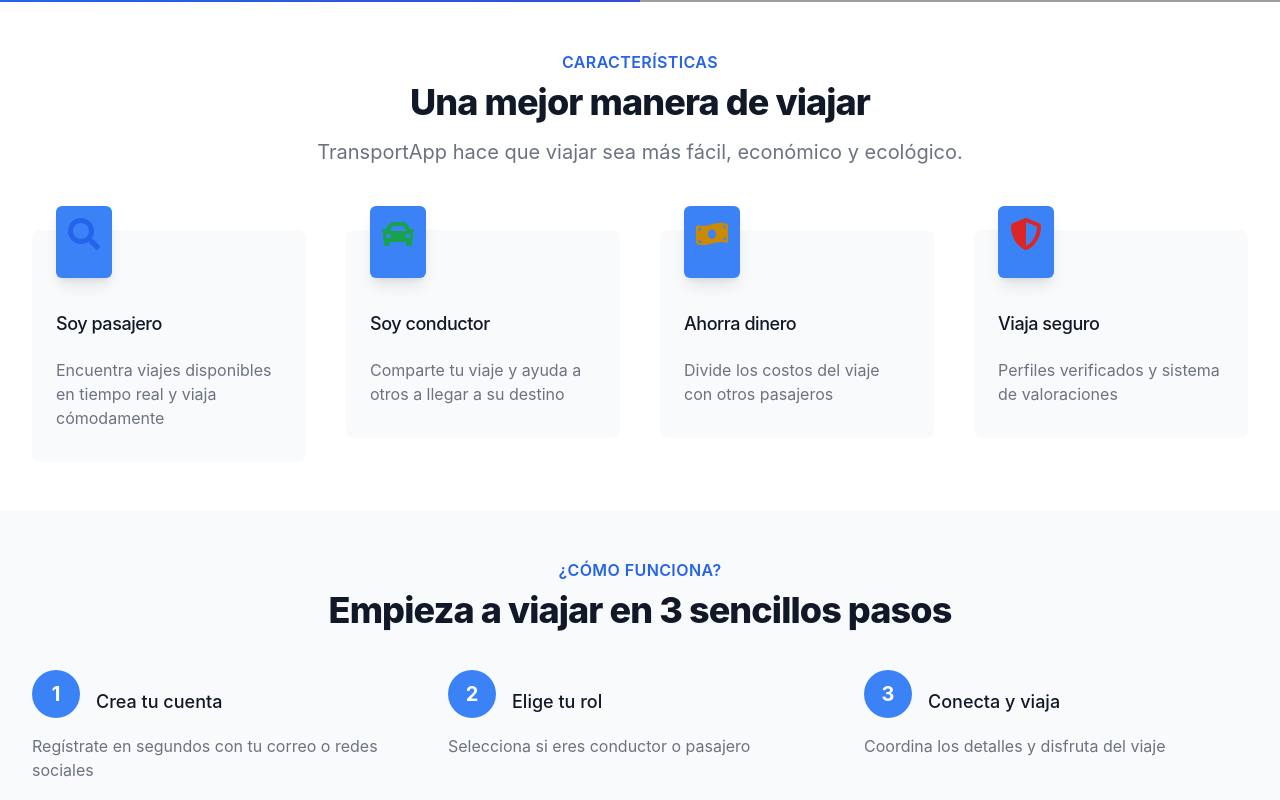
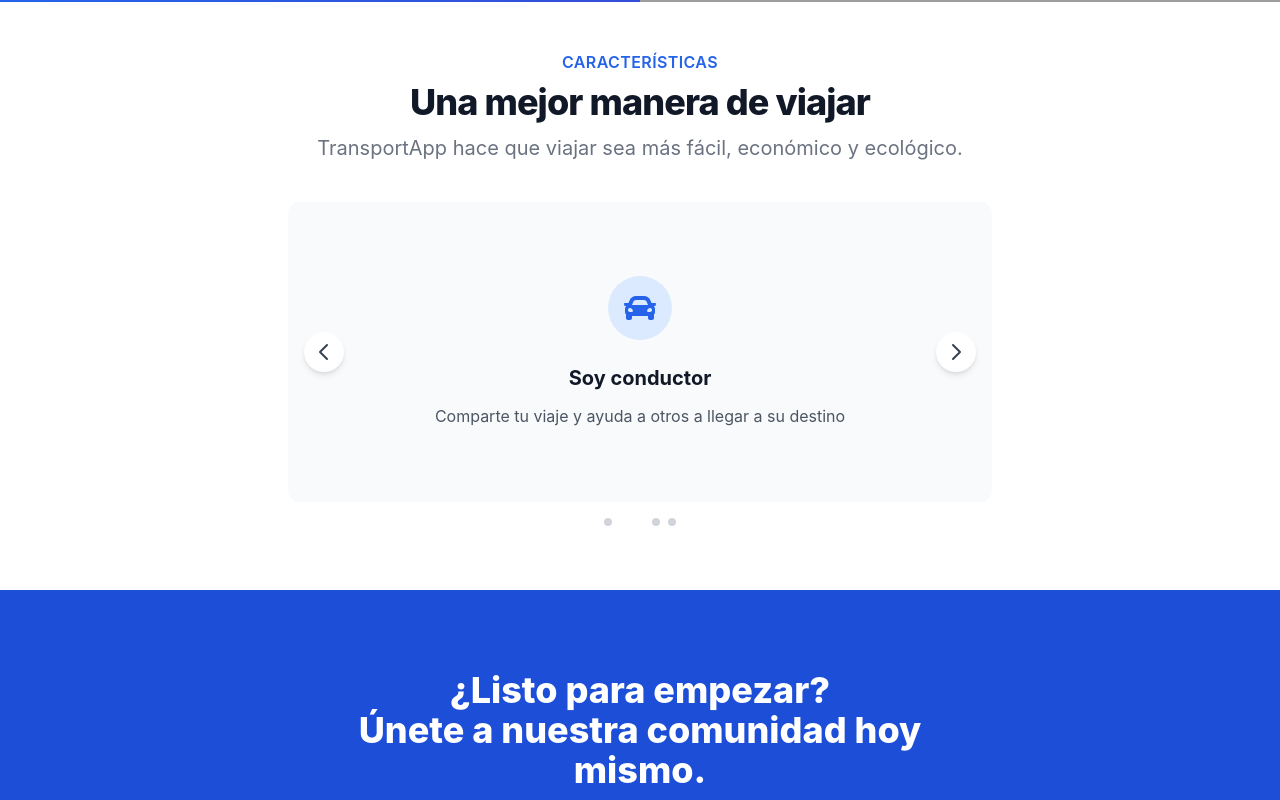
Before and after one commit to Pachodev77/transportapp, a React (Vite) app in the folder frontend/: page / in a window 1280 px wide. Shown: the part 620-1420 px from the top of the page. Built offline with nearby package versions, Linux system fonts and the light colour scheme; no server answers; grey boxes are pictures that could not be loaded.

Commit message:
Improve features carousel with better mobile responsiveness and fix JSX structure

```diff
--- a/frontend/src/pages/LandingPage.jsx
+++ b/frontend/src/pages/LandingPage.jsx
@@ -42,17 +42,61 @@ function LandingPage() {
   const [failedImages, setFailedImages] = useState([]);
 
   const [currentImageIndex, setCurrentImageIndex] = useState(0);
+  const [currentFeatureIndex, setCurrentFeatureIndex] = useState(0);
+  const [isAutoPlaying, setIsAutoPlaying] = useState(true);
 
-  // Efecto para cambiar la imagen automáticamente cada 4 segundos
+  // Efecto para cambiar la imagen del héroe automáticamente cada 4 segundos
   useEffect(() => {
     const interval = setInterval(() => {
       setCurrentImageIndex((prevIndex) =>
         prevIndex === heroImages.length - 1 ? 0 : prevIndex + 1
       );
-    }, 4000); // Cambiado de 2000ms a 4000ms
+    }, 4000);
 
     return () => clearInterval(interval);
   }, [heroImages.length]);
+
+  // Efecto para el carrusel de características
+  useEffect(() => {
+    if (!isAutoPlaying) return;
+
+    const featureInterval = setInterval(() => {
+      nextFeature();
+    }, 4000);
+
+    return () => clearInterval(featureInterval);
+  }, [isAutoPlaying, currentFeatureIndex]);
+
+  const goToFeature = (index) => {
+    setCurrentFeatureIndex(index);
+    setIsAutoPlaying(false);
+    // Reactivar el autoplay después de una selección manual
+    setTimeout(() => setIsAutoPlaying(true), 5000);
+  };
+
+  // Touch events for mobile swipe
+  const [touchStart, setTouchStart] = useState(0);
+  const [touchEnd, setTouchEnd] = useState(0);
+
+  const handleTouchStart = (e) => {
+    setTouchStart(e.targetTouches[0].clientX);
+  };
+
+  const handleTouchMove = (e) => {
+    setTouchEnd(e.targetTouches[0].clientX);
+  };
+
+  const handleTouchEnd = () => {
+    if (touchStart - touchEnd > 50) {
+      // Swipe left
+      nextFeature();
+    }
+
+    if (touchStart - touchEnd < -50) {
+      // Swipe right
+      prevFeature();
+    }
+  };
 
   const updateUserRole = useCallback(async (newRole) => {
     if (!currentUser) return false;
@@ -74,26 +118,48 @@ function LandingPage() {
 
   const features = [
     {
-      icon: <FaSearch className="w-8 h-8 text-blue-600 mb-4" />,
+      icon: <FaSearch className="w-6 h-6 text-blue-600" />,
       title: 'Soy pasajero',
-      description: 'Encuentra viajes disponibles en tiempo real y viaja cómodamente'
+      description: 'Encuentra viajes disponibles en tiempo real y viaja cómodamente',
+      color: 'blue'
     },
     {
-      icon: <FaCar className="w-8 h-8 text-green-600 mb-4" />,
+      icon: <FaCar className="w-6 h-6 text-green-600" />,
       title: 'Soy conductor',
-      description: 'Comparte tu viaje y ayuda a otros a llegar a su destino'
+      description: 'Comparte tu viaje y ayuda a otros a llegar a su destino',
+      color: 'green'
     },
     {
-      icon: <FaMoneyBillWave className="w-8 h-8 text-yellow-600 mb-4" />,
+      icon: <FaMoneyBillWave className="w-6 h-6 text-yellow-500" />,
       title: 'Ahorra dinero',
-      description: 'Divide los costos del viaje con otros pasajeros'
+      description: 'Divide los costos del viaje con otros pasajeros',
+      color: 'yellow'
     },
     {
-      icon: <FaShieldAlt className="w-8 h-8 text-red-600 mb-4" />,
+      icon: <FaShieldAlt className="w-6 h-6 text-red-500" />,
       title: 'Viaja seguro',
-      description: 'Perfiles verificados y sistema de valoraciones'
+      description: 'Perfiles verificados y sistema de valoraciones',
+      color: 'red'
     }
   ];
+
+  // Function to handle next feature
+  const nextFeature = () => {
+    setCurrentFeatureIndex((prevIndex) =>
+      prevIndex === features.length - 1 ? 0 : prevIndex + 1
+    );
+    setIsAutoPlaying(false);
+    setTimeout(() => setIsAutoPlaying(true), 5000);
+  };
+
+  // Function to handle previous feature
+  const prevFeature = () => {
+    setCurrentFeatureIndex((prevIndex) =>
+      prevIndex === 0 ? features.length - 1 : prevIndex - 1
+    );
+    setIsAutoPlaying(false);
+    setTimeout(() => setIsAutoPlaying(true), 5000);
+  };
 
   const steps = [
     {
@@ -210,76 +276,89 @@ function LandingPage() {
         </div>
       </div>
 
-      {/* Features */}
+      {/* Features Carousel */}
       <div className="py-12 bg-white">
-        <div className="max-w-7xl mx-auto px-4 sm:px-6 lg:px-8">
-          <div className="lg:text-center">
+        <div className="max-w-3xl mx-auto px-4 sm:px-6 lg:px-8">
+          <div className="text-center mb-10">
             <h2 className="text-base text-blue-600 font-semibold tracking-wide uppercase">Características</h2>
             <p className="mt-2 text-3xl leading-8 font-extrabold tracking-tight text-gray-900 sm:text-4xl">
               Una mejor manera de viajar
             </p>
-            <p className="mt-4 max-w-2xl text-xl text-gray-500 lg:mx-auto">
+            <p className="mt-3 max-w-2xl text-xl text-gray-500 mx-auto">
               TransportApp hace que viajar sea más fácil, económico y ecológico.
             </p>
           </div>
 
-          <div className="mt-10">
-            <div className="grid grid-cols-1 gap-10 sm:grid-cols-2 lg:grid-cols-4">
+          <div className="relative overflow-hidden">
+            {/* Carousel Items */}
+            <div
+              className="transition-all duration-500 ease-in-out transform"
+              style={{
+                height: '300px',
+                position: 'relative'
+              }}
+            >
               {features.map((feature, index) => (
-                <div key={index} className="pt-6">
-                  <div className="flow-root bg-gray-50 rounded-lg px-6 pb-8">
-                    <div className="-mt-6">
-                      <div>
-                        <span className="inline-flex items-center justify-center p-3 bg-blue-500 rounded-md shadow-lg">
-                          {feature.icon}
-                        </span>
-                      </div>
-                      <h3 className="mt-8 text-lg font-medium text-gray-900 tracking-tight">{feature.title}</h3>
-                      <p className="mt-5 text-base text-gray-500">
-                        {feature.description}
-                      </p>
+                <div
+                  key={index}
+                  className={`absolute inset-0 flex flex-col items-center justify-center p-8 bg-gray-50 rounded-xl transition-opacity duration-500 ${
+                    index === currentFeatureIndex ? 'opacity-100 z-10' : 'opacity-0 z-0'
+                  }`}
+                >
+                  <div className="text-center max-w-md mx-auto">
+                    <div className="inline-flex items-center justify-center w-16 h-16 rounded-full bg-blue-100 text-blue-600 mb-6">
+                      {React.cloneElement(feature.icon, { className: 'w-8 h-8' })}
                     </div>
+                    <h3 className="text-xl font-bold text-gray-900 mb-3">{feature.title}</h3>
+                    <p className="text-gray-600">{feature.description}</p>
                   </div>
                 </div>
               ))}
             </div>
-          </div>
-        </div>
-      </div>
 
-      {/* How it works */}
-      <div className="bg-gray-50 py-12">
-        <div className="max-w-7xl mx-auto px-4 sm:px-6 lg:px-8">
-          <div className="lg:text-center">
-            <h2 className="text-base text-blue-600 font-semibold tracking-wide uppercase">¿Cómo funciona?</h2>
-            <p className="mt-2 text-3xl leading-8 font-extrabold tracking-tight text-gray-900 sm:text-4xl">
-              Empieza a viajar en 3 sencillos pasos
-            </p>
+            {/* Navigation Arrows */}
+            <button
+              onClick={() => {
+                setCurrentFeatureIndex(prev => (prev === 0 ? features.length - 1 : prev - 1));
+                setIsAutoPlaying(false);
+                setTimeout(() => setIsAutoPlaying(true), 5000);
+              }}
+              className="absolute left-4 top-1/2 -translate-y-1/2 bg-white p-2 rounded-full shadow-md text-gray-700 hover:text-blue-600 focus:outline-none z-20"
+              aria-label="Anterior característica"
+            >
+              <svg className="w-6 h-6" fill="none" stroke="currentColor" viewBox="0 0 24 24">
+                <path strokeLinecap="round" strokeLinejoin="round" strokeWidth={2} d="M15 19l-7-7 7-7" />
+              </svg>
+            </button>
+            <button
+              onClick={() => {
+                setCurrentFeatureIndex(prev => (prev === features.length - 1 ? 0 : prev + 1));
+                setIsAutoPlaying(false);
+                setTimeout(() => setIsAutoPlaying(true), 5000);
+              }}
+              className="absolute right-4 top-1/2 -translate-y-1/2 bg-white p-2 rounded-full shadow-md text-gray-700 hover:text-blue-600 focus:outline-none z-20"
+              aria-label="Siguiente característica"
+            >
+              <svg className="w-6 h-6" fill="none" stroke="currentColor" viewBox="0 0 24 24">
+                <path strokeLinecap="round" strokeLinejoin="round" strokeWidth={2} d="M9 5l7 7-7 7" />
+              </svg>
+            </button>
           </div>
 
-          <div className="mt-10">
-            <div className="relative">
-              <div className="absolute top-0 h-full w-6 inset-0 left-1/2 transform -translate-x-1/2 bg-blue-500 rounded-full md:hidden"></div>
-              <div className="space-y-6 md:space-y-0 md:grid md:grid-cols-3 md:gap-6 lg:gap-8">
-                {steps.map((step, index) => (
-                  <div key={index} className="relative md:flex md:flex-col">
-                    <div className="flex items-center">
-                      <div className="flex items-center justify-center h-12 w-12 rounded-full bg-blue-500 text-white text-xl font-bold z-10">
-                        {step.number}
-                      </div>
-                      <h3 className="ml-4 text-lg leading-6 font-medium text-gray-900 md:mt-4">
-                        {step.title}
-                      </h3>
-                    </div>
-                    <div className="mt-2 ml-16 md:ml-0 md:mt-4">
-                      <p className="text-base text-gray-500">
-                        {step.description}
-                      </p>
-                    </div>
-                  </div>
-                ))}
-              </div>
-            </div>
+          {/* Indicators */}
+          <div className="flex justify-center space-x-2 p-4">
+            {features.map((_, index) => (
+              <button
+                key={index}
+                onClick={() => goToFeature(index)}
+                className={`h-2 rounded-full transition-all duration-300 ${
+                  index === currentFeatureIndex
+                    ? `bg-${features[currentFeatureIndex].color}-500 w-6`
+                    : 'bg-gray-300 hover:bg-gray-400 w-2'
+                }`}
+                aria-label={`Ir a característica ${index + 1}`}
+              />
+            ))}
           </div>
         </div>
       </div>
```
